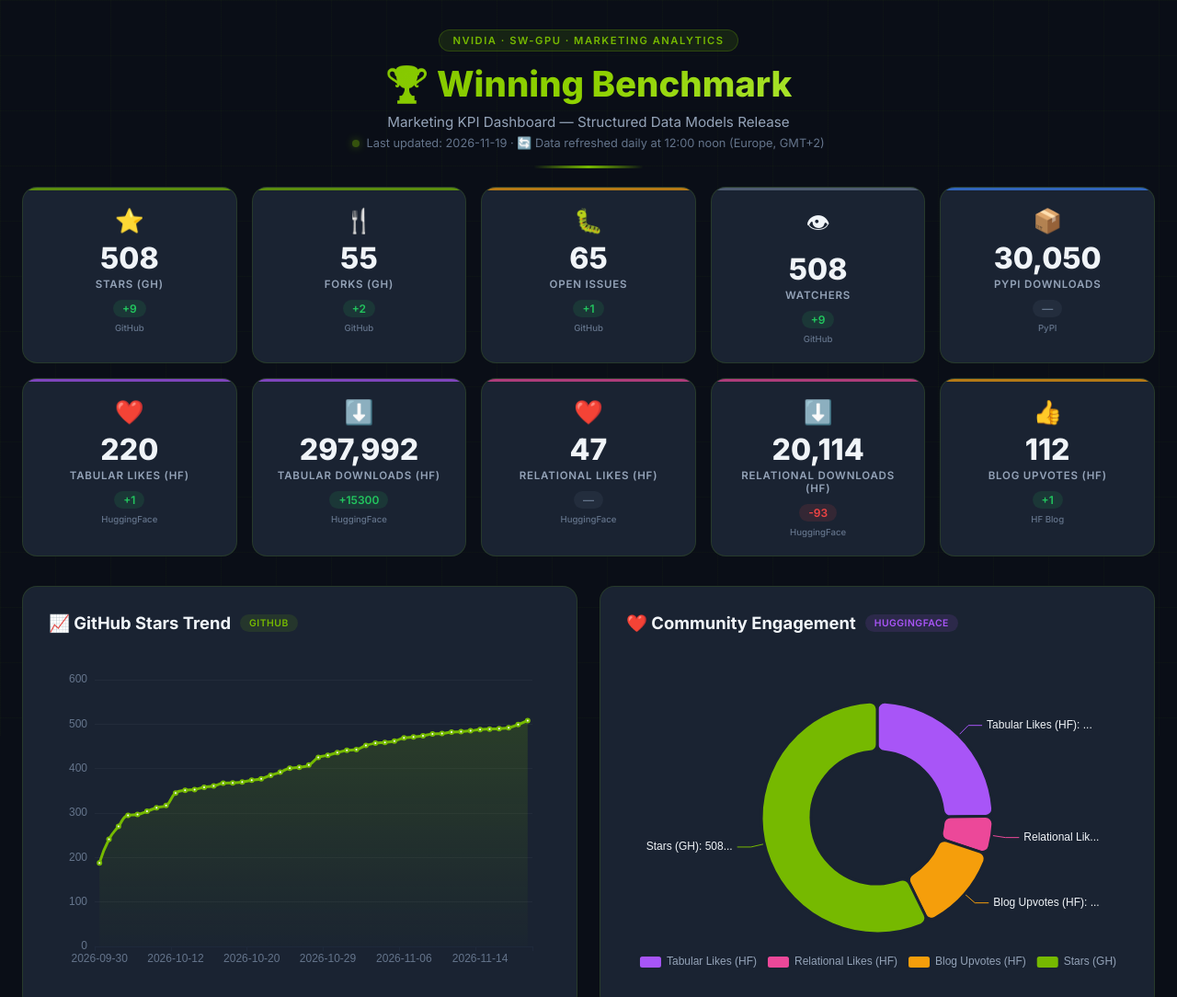
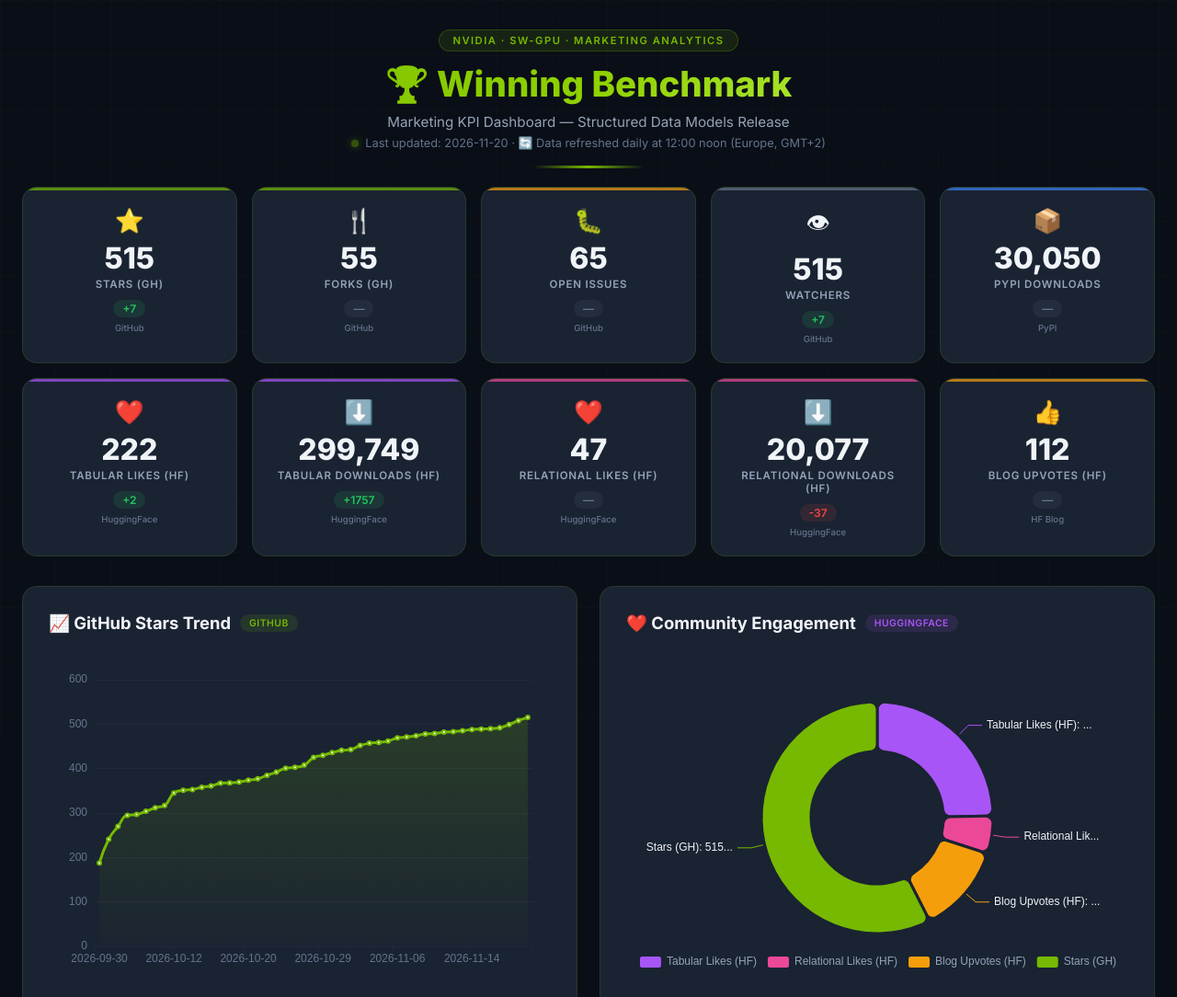
Before and after one commit to aleksssokolovski/winning-benchmark-dashboard, a plain HTML site: page index.html in a window 1280 px wide. Shown: the top 1084 px of the page at 92% size. Drawn offline with nearby package versions, Linux system fonts and the light colour scheme.

Commit message:
KPI update 2026-11-20 (from pa-sbx-f3088257)

```diff
--- a/index.html
+++ b/index.html
@@ -460,7 +460,8 @@ const CSV_RAW = `date,gh_stars,gh_forks,gh_watchers,gh_open_issues,pypi_download
 2026-11-16,490,52,490,60,27624,217,223467,47,18253,110
 2026-11-17,492,52,492,63,28888,218,263146,47,19805,111
 2026-11-18,499,53,499,64,30050,219,282692,47,20207,111
-2026-11-19,508,55,508,65,30050,220,297992,47,20114,112`;
+2026-11-19,508,55,508,65,30050,220,297992,47,20114,112
+2026-11-20,515,55,515,65,30050,222,299749,47,20077,112`;
 
 function parseCSV(text) {
   const lines = text.trim().split('\n');
```
